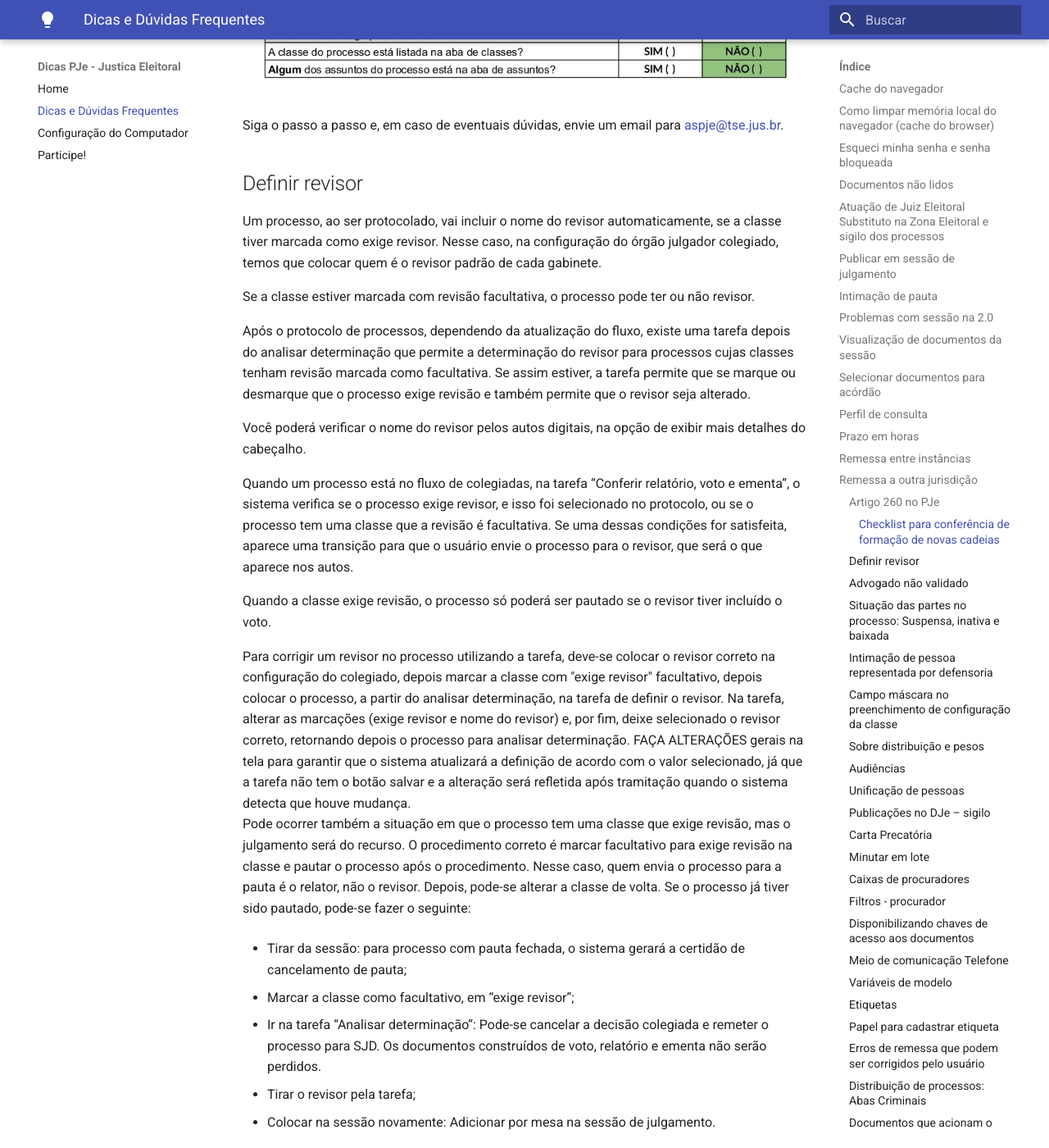
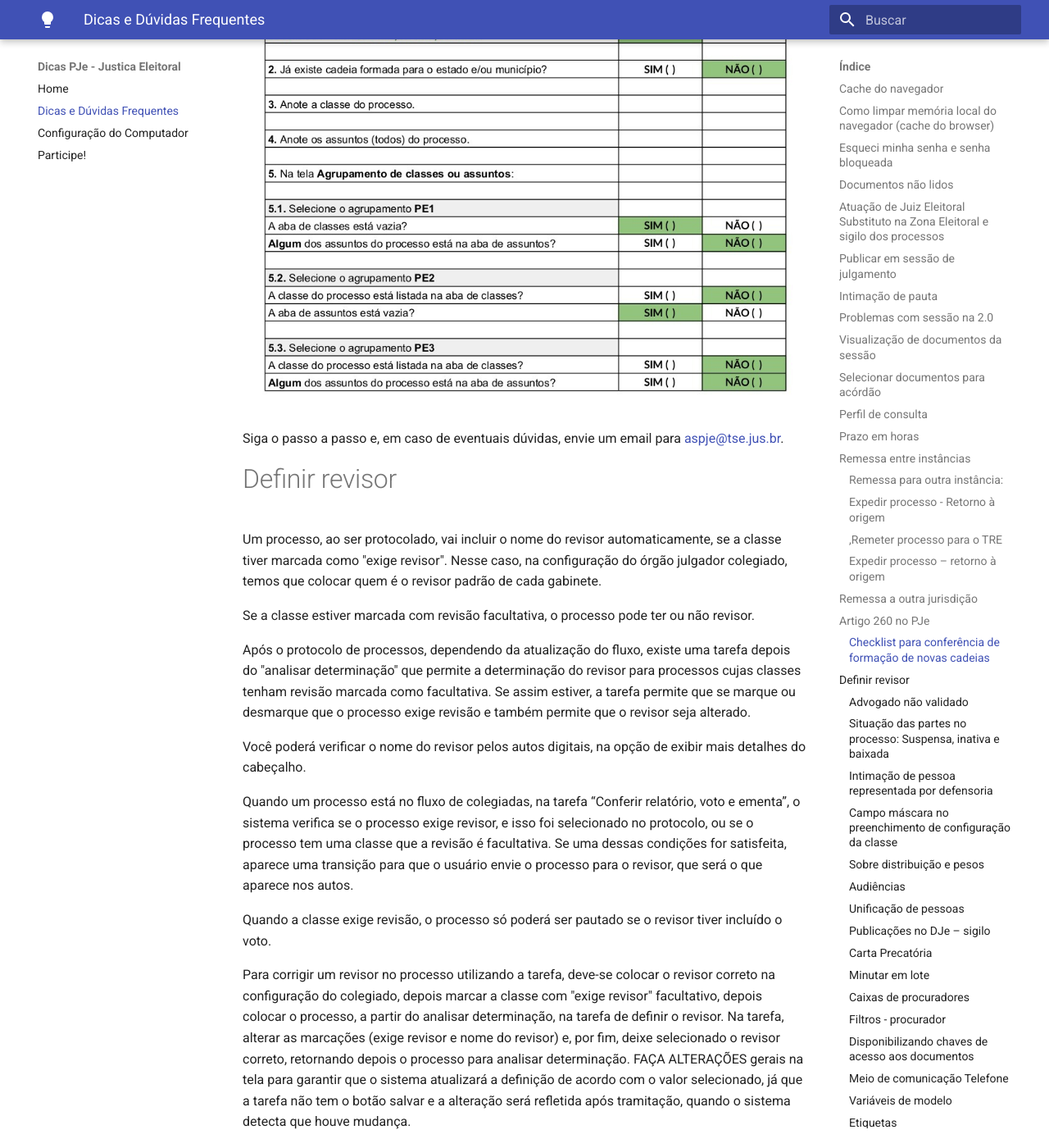
Before and after one commit to PJeJE/dicas_versao_1, an MkDocs documentation site: the page built from docs/dicas.md, in a window 1280 px wide and 1400 px high, scrolled down 27072 px. Shown: the whole window at 82% size. Built offline with MkDocs 1.6.1 and Material for MkDocs 9.7.7, drawn with Linux system fonts in a browser that asks for light colours; nearby versions of some CDN libraries; some of the changed text lies outside the part shown.

Commit message:
Update dicas.md

```diff
--- a/docs/dicas.md
+++ b/docs/dicas.md
@@ -4,7 +4,8 @@
 
 Cache do browser ou cache do navegador é a memória local do seu computador.
 
-Dados em cache são informações como imagens, scripts e outras partes de sites visitados, salvas temporariamente em navegadores de Internet como Chrome, Firefox ou Safari. Eles tornam a navegação mais rápida, já que recursos como fotos e documentos ficam salvos no computador do usuário. Muitas funcionalidades do PJe são executadas na própria máquina do usuário, onde ficam guardados registros na memória da própria estação.  Por conta disso, às vezes pode ser necessário limpar o cache, seja para liberar espaço em disco, para que alguns sites recarreguem o conteúdo ou quando você faz alguma atualização.
+Dados em cache são informações como imagens, scripts e outras partes de sites visitados, salvas temporariamente em  navegadores de Internet como Chrome, Firefox ou Safari. Eles tornam a navegação mais rápida,já que recursos como fotos e documentos ficam salvos no computador do usuário. Muitas funcionalidades do PJe são executadas na própria máquina do usuário, onde ficam guardados registros na memória da própria estação.  Por conta disso, às vezes pode ser necessário limpar o cache, seja para  liberar espaço
+em disco, para que alguns sites recarreguem o conteúdo ou quando você faz alguma atualização.
 
 
 
@@ -26,7 +27,7 @@
 
 Sempre recebemos muitos e-mails ou chamados são abertos para resolver problemas de usuários que não conseguem cadastrar uma nova senha.
 
-Normalmente, o servidor gera uma nova senha para o usuário, que recebe um link para cadastrar uma nova senha em seu e-mail. Ao acessar esse link, o usuário finaliza o cadastramento, mas, às vezes, o sistema sinaliza que a senha está bloqueada. Nesses casos, o desbloqueio só ocorre se for utilizada a opção esqueci minha senha pelo próprio usuário.
+Normalmente, o servidor gera uma  nova senha  para o usuário, que recebe um  link para cadastrar uma nova senha em  seu e-mail. Ao acessar esse link, o usuário finaliza o cadastramento, mas, às vezes, o sistema sinaliza que a senha está bloqueada. Nesses casos, o desbloqueio só ocorre se for utilizada a opção esqueci minha senha pelo próprio usuário.
 
 Ao passar essa orientação para o usuário, este nem sempre consegue resolver e termina clicando mais de uma vez na opção esqueci minha senha e se atrapalha com vários e-mails enviados com links de geração de senha e o problema não se resolve.
 
@@ -50,9 +51,9 @@
 
 ## Atuação de Juiz Eleitoral Substituto na Zona Eleitoral e sigilo dos processos
 
-Quando um juiz eleitoral se declara suspeito, novo juiz é designado para o processo. Para que o juiz eleitoral substituto visualize apenas o processo para o qual foi designado, sem ter acesso a todos os outros processos da Zona Eleitoral, inclusive aos sigilosos, deve-se, na configuração do PJe,  em órgão julgador, na aba visibilidade, configurar a visibilidade apenas para o cargo dele (juiz substituto) e, caso o processo seja sigiloso, adicioná-lo como visualizador do processo.
+Quando  um  juiz eleitoral  se  declara suspeito, novo juiz é designado para o processo. Para que  o juiz eleitoral substituto visualize apenas o processo para o qual foi designado, sem ter acesso a todos os outros processos da Zona Eleitoral, inclusive aos sigilosos, deve-se, na configuração do PJe,  em órgão julgador, na aba visibilidade, configurar a visibilidade apenas para o cargo dele (juiz substituto) e, caso o processo seja sigiloso, adicioná-lo como visualizador do processo.
 
-Esse procedimento é necessário porque na justiça eleitoral determinou-se, por definição negocial, que apenas o juiz titular receba distribuição. Assim, quando um juiz titular se considera suspeito para julgar determinado processo, a menos que o processo seja redistribuído a outro órgão julgador, não é possível impedir a visualização do juiz titular que se declarou suspeito, nem mesmo quando esse processo é sigiloso.
+Esse procedimento é  necessário  porque na justiça eleitoral  determinou-se, por  definição negocial, que apenas o juiz titular receba distribuição. Assim, quando um juiz titular se considera suspeito para julgar determinado processo, a menos que o processo seja redistribuído a outro órgão julgador, não é possível impedir a visualização do juiz titular que se declarou suspeito, nem mesmo quando esse processo é sigiloso.
 
 
 
@@ -406,30 +407,35 @@
 
 O prazo em horas, no PJe,  tem problemas que necessitam de correção, e enquanto elas não vêm, a recomendação é que se converta em dias.
 
-Sem que isso impacte diretamente na questão e na necessidade de evolução do sistema, a jurisprudência do TSE é bem farta no que se refere à conversão de prazos em horas para prazos em dias:
+Sem que isso impacte diretamente na questão e na necessidade de evolução do sistema, a jurisprudência do TSE é bem farta no que se refere à conversão de prazos em horas
+para prazos em dias:
+
 TSE - Agravo Regimental em Agravo de Instrumento AgR-AI 85876 GO (TSE)
 
 Jurisprudência • Data de publicação: 11/02/2011
 
-AGRAVO REGIMENTAL. AGRAVO DE INSTRUMENTO. RECURSO ESPECIAL ELEITORAL. CAPTAÇÃO ILÍCITA DE SUFRÁGIO. ELEIÇÕES 2008. CONTAGEM DO PRAZO EM HORAS. CONVERSÃO EM DIA. POSSIBILIDADE. NÃO PROVIMENTO. 1 . O prazo fixado em horas pode ser convertido em dias. (Precedentes: AgR- ED -Rp nº 789/DF, Relator designado Min. Março Aurélio Mello, PSESS de 18.10.2005; AgR-AI nº 11.755 /GO, Rel. Min. Arnaldo Versiani, DJe de 23.6.2010). 2. Agravo regimental não provido.
+AGRAVO REGIMENTAL.   AGRAVO DE INSTRUMENTO.  RECURSO ESPECIAL ELEITORAL.  CAPTAÇÃO ILÍCITA DE SUFRÁGIO.  ELEIÇÕES  2008.  CONTAGEM  DO PRAZO EM HORAS.  CONVERSÃO EM DIA. POSSIBILIDADE. NÃO PROVIMENTO. 1 . O prazo fixado em horas pode ser convertido em dias. (Precedentes: AgR- ED -Rp nº 789/DF, Relator designado Min.  Março Aurélio Mello, PSESS de 18.10.2005; AgR-AI nº 11.755 /GO, Rel. Min. Arnaldo Versiani, DJe de 23.6.2010). 2. Agravo regimental não provido.
 
-TSE - RESPE: 2521020126040051 Presidente Figueiredo/AM 30642013, Relator: Min. Henrique Neves Da Silva, Data de Julgamento: 12/06/2013, Data de Publicação: DJE - Diário de justiça eletrônico - 18/06/2013 - Página 41-42
+TSE - RESPE: 2521020126040051,  Presidente Figueiredo/AM 30642013, Relator: Min. Henrique Neves Da Silva, Data de Julgamento: 12/06/2013, Data de Publicação: DJE Diário
+de justiça eletrônico - 18/06/2013 - Página 41-42
+
 TSE - RESPE: 69795520106060000 Fortaleza/CE 17632012, Relator: Min. Henrique Neves Da Silva, Data de Julgamento: 01/08/2013, Data de Publicação: DJE - Diário de justiça eletrônico - 05/08/2013 - Página 340-343
 
 
 
-##  Remessa entre instâncias
+#  Remessa entre instâncias
 
-Remessa para outra instância:
+## Remessa para outra instância:
 
-“Remessa para outra instância” tarefa exclusiva do PJE de 2º grau, deve ser utilizada quando o  objetivo seja enviar um processo que tenha iniciado no TRE, para o TSE. Deve ser utilizada também, quando o processo foi iniciado físico na Zona Eleitoral, migrado no TRE, e precisa descer para o 1º.
+“Remessa para outra instância” tarefa exclusiva do PJE de 2º grau, deve ser utilizada quando o objetivo seja enviar um processo que tenha iniciado no TRE, para o TSE. Deve ser utilizada também, quando o processo foi iniciado físico na Zona Eleitoral, migrado no TRE, e precisa descer para o 1º.
 
-Essa tarefa permite que se protocole um “novo processo” no destino, com classes e assuntos específicos e com novas configurações de partes. As classes exibidas são as que estejam configuradas na instância de destino como remessa entre instâncias “Sim”. Caso a classe selecionada esteja configurada no destino com a marcação  “exige numeração própria”, um novo número de processo será gerado.
+Essa tarefa permite que se protocole um “novo processo” no destino, com classes e assuntos específicos e com  novas configurações de partes. As classes exibidas são as que estejam configuradas na instância de destino como remessa entre instâncias  “Sim”. Caso a classe selecionada esteja configurada no destino com a marcação  “exige numeração própria”, um novo número de processo será gerado.
 
 Essa remessa lança o movimento de código 123: remetidos os autos, com os seus complementos cadastrados, bem como o código 22: baixa definitiva.
 
 Após a confirmação, o sistema movimentará o processo para a tarefa “Aguardando apreciação de outra instância” e ficará bloqueado para novas petições ou edições.
 
+##Expedir processo -  Retorno à origem
 
 "Devolver processo à origem", tarefa exclusiva do 2º e 3º grau: deve ser utilizada quando o objetivo seja devolver um processo para alguma instância em que ele esteve, ou seja, o processo deve existir na instância de destino (já deve ter ocorrido uma remessa entre instâncias no sistema).
 
@@ -453,21 +459,22 @@
 
 Na confirmação da execução, o sistema retornará o processo para a última instância de origem (se veio do TSE, retornará para o TSE, se veio do primeiro grau, retornará para o primeiro grau).
 
-Remeter processo para o TRE
+## ,Remeter processo para o TRE
 
 "Remeter ao TRE" (tarefa exclusiva do 1º grau): deve ser utilizada quando o objetivo seja realizar a remessa de um processo da Zona Eleitoral para o TRE, independente se o processo já esteve ou não na instância de destino (2º grau).
 
-No ambiente de zona, para remeter a outra instância, só existe hoje a possibilidade de utilizar o Remeter processo para o TRE, mesmo quando for devolução. De toda maneira, o sistema sempre consulta o processo na instância de origem ao fazer a remessa. Encontrando o processo lá, ele vai automaticamente fazer uma devolução, e não uma nova remessa.
+No ambiente de zona, para remeter a outra instância, só existe hoje a possibilidade de utilizar o Remeter processo para o TRE, mesmo quando for devolução. De toda maneira,
+o sistema  sempre consulta o processo na instância de origem, ao fazer a remessa.  Encontrando o processo lá, ele vai automaticamente  fazer  uma devolução, e não uma nova remessa.
 
 Essa remessa lança o movimento de código 123: remetidos os autos, com os seus complementos cadastrados, bem como o código 22: baixa definitiva.
 
 Ao utilizar tarefa “Remeter processo para o TRE”, o processo fica em “Aguardando apreciação do TRE” e bloqueado para novas petições ou edições. Caso seja devolvido do TRE, deve ir automaticamente para o “Analisar processo – ZE" ou “Analisar determinações - ZE”, retirando o bloqueio de edições/novas petições.
 
-O “Retornar processo” não tem nada a ver com remessa, ele só retorna o processo de volta para o analisar determinações ou analisar processo, verificando os movimentos lançados para encaminhar para um ou outro.
+O “ Retornar processo”  não tem nada a ver com remessa, ele só retorna o processo  de volta para o analisar determinações ou analisar processo, verificando os movimentos lançados para encaminhar para um ou outro.
 
-Expedir processo – retorno à origem
+## Expedir processo – retorno à origem
 
-"Expedir processo - Retorno à origem – outros órgãos" (tarefa exclusiva do 3º grau): deve ser utilizada quando o objetivo seja remeter um processo ao TRE, quando o processo se iniciou no TSE, seja porque realmente foi protocolado no TSE, seja porque foi migrado no TSE. Nesse caso, o processo não “existia” no TRE.
+"Expedir processo - Retorno à origem – outros órgãos"(tarefa exclusiva do 3º grau): deve ser utilizada quando o objetivo seja remeter um processo ao TRE, quando o processo se iniciou no TSE, seja porque realmente foi protocolado no TSE, seja porque foi migrado no TSE. Nesse caso, o processo não “existia” no TRE.
 
 Essa remessa lança o movimento de código 22: Baixa definitiva.
 
@@ -479,7 +486,7 @@
 O processo, após remetido a outra jurisdição, não fica na mesma tarefa. Se gera novo número (quando de um Estado para outro), é para ficar o número originário em processo arquivado na Zona Eleitoral inicial,  e o novo número em analisar novo processo, na ZE de destino. Se não gera novo número (remessa entre Zonas do mesmo Estado), fica apenas um processo em analisar novo processo, na ZE de destino.
 
 
-## Artigo 260 no PJe
+# Artigo 260 no PJe
 
 Há uma especificidade da JE referente à distribuição de processos que afetam a eleição. Art. 260 do Código Eleitoral (CE) - Lei 4737/65:
 
@@ -631,14 +638,14 @@
 
 
 
-## Definir revisor
+# Definir revisor
 
 
-Um processo, ao ser protocolado, vai incluir o nome do revisor automaticamente, se a classe tiver marcada como exige revisor. Nesse caso, na configuração do órgão julgador colegiado, temos que colocar quem é o revisor padrão de cada gabinete.
+Um processo, ao ser protocolado, vai incluir o nome do revisor automaticamente, se a classe tiver marcada como "exige revisor". Nesse caso, na configuração do órgão julgador colegiado, temos que colocar quem é o revisor padrão de cada gabinete.
 
 Se a classe estiver marcada com revisão facultativa, o processo pode ter ou não revisor.
 
-Após o protocolo de processos, dependendo da atualização do fluxo, existe uma tarefa depois do analisar determinação que permite a determinação do revisor para processos cujas classes tenham revisão marcada como facultativa. Se assim estiver, a tarefa permite que se marque ou desmarque que o processo exige revisão e também permite que o revisor seja alterado.
+Após o protocolo de processos, dependendo da atualização do fluxo, existe uma tarefa depois do "analisar determinação" que permite a determinação do revisor para processos cujas classes tenham revisão marcada como facultativa. Se assim estiver, a tarefa permite que se marque ou desmarque que o processo exige revisão e também permite que o revisor seja alterado.
 
 Você poderá verificar o nome do revisor pelos autos digitais, na opção de exibir mais detalhes do cabeçalho.
 
@@ -646,20 +653,21 @@
 
 Quando a classe exige revisão, o processo só poderá ser pautado se o revisor tiver incluído o voto.
 
-Para corrigir um revisor no processo utilizando a tarefa, deve-se colocar o revisor correto na configuração do colegiado, depois marcar a classe com "exige revisor" facultativo, depois colocar o processo, a partir do analisar determinação, na tarefa de definir o revisor. Na tarefa, alterar as marcações (exige revisor e nome do revisor) e, por fim, deixe selecionado o revisor correto, retornando depois o processo para analisar determinação. FAÇA ALTERAÇÕES gerais na tela para garantir que o sistema atualizará a definição de acordo com o valor selecionado, já que a tarefa não tem o botão salvar e a alteração será refletida após tramitação quando o sistema detecta que houve mudança.
+Para corrigir um revisor no processo utilizando a tarefa, deve-se colocar o revisor correto na configuração do colegiado, depois marcar a classe com "exige revisor" facultativo, depois colocar o processo, a partir do analisar determinação, na tarefa de definir o revisor. Na tarefa, alterar as marcações (exige revisor e nome do revisor) e, por fim, deixe selecionado o revisor correto, retornando depois o processo para analisar determinação. FAÇA ALTERAÇÕES gerais na tela para garantir que o sistema atualizará a definição de acordo com o valor selecionado, já que a tarefa não tem o botão salvar e a alteração será refletida após tramitação, quando o sistema detecta que houve mudança.
+
 Pode ocorrer também a situação em que o processo tem uma classe que exige revisão, mas o julgamento será do recurso. O procedimento correto é marcar facultativo para exige revisão na classe e pautar o processo após o procedimento. Nesse caso, quem envia o processo para a pauta é o relator, não o revisor. Depois, pode-se alterar a classe de volta. Se o processo já tiver sido pautado, pode-se fazer o seguinte:
 
 -  Tirar da sessão: para processo com pauta fechada, o sistema gerará a certidão de cancelamento de pauta;
 
 -  Marcar a classe como facultativo, em “exige revisor”;
 
--  Ir na tarefa “Analisar determinação”: Pode-se cancelar a decisão colegiada e remeter o processo para SJD. Os documentos construídos de voto, relatório e ementa não serão perdidos.
+-  Ir na tarefa “Analisar determinação”: pode-se cancelar a decisão colegiada e remeter o processo para SJD. Os documentos construídos de voto, relatório e ementa não serão perdidos.
 
 - Tirar o revisor pela tarefa;
 
--  Colocar na sessão novamente: Adicionar por mesa na sessão de julgamento.
+-  Colocar na sessão novamente: adicionar por mesa na sessão de julgamento.
 
-Dessa forma, pode-se alterar a ordem de votação do processo, já que com o revisor, o sistema não permite.
+Dessa forma, pode-se alterar a ordem de votação do processo, já que com o revisor o sistema não permite.
 
 
 
```
Also changed, not shown: other parts of docs/dicas.md (+1 -1 lines).
